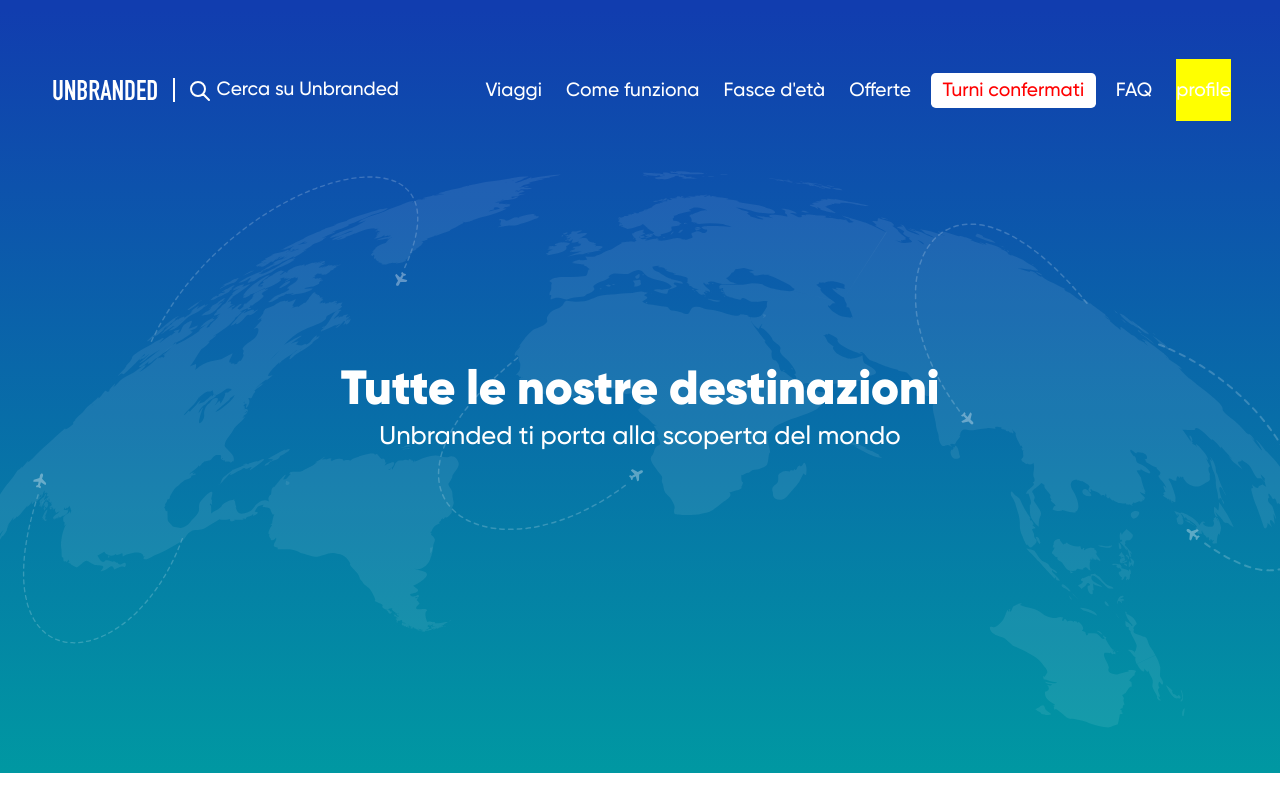
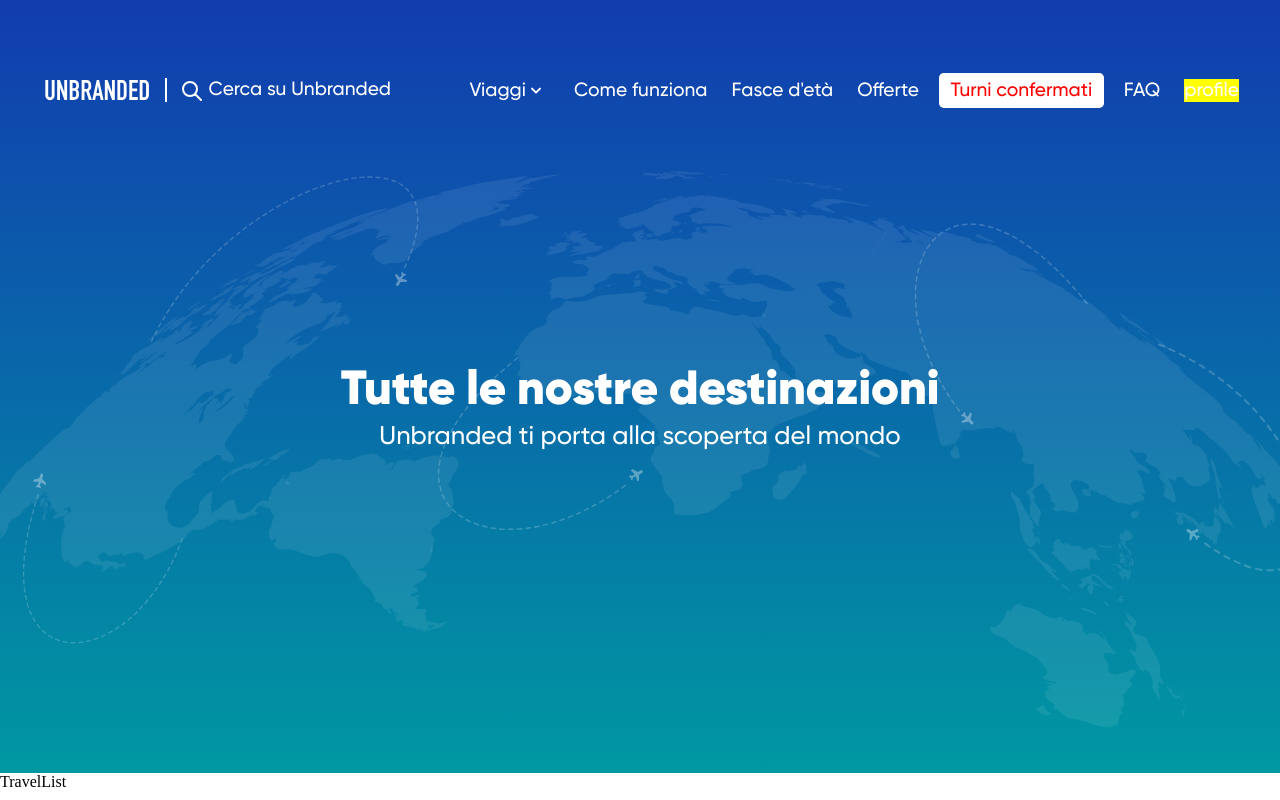
Before and after one commit to jamesbomb/kata, a Nuxt app: page / in a window 1280 px wide. Built offline with nearby package versions, Linux system fonts and the light colour scheme.

Commit message:
edit components

```diff
--- a/assets/scss/_main.scss
+++ b/assets/scss/_main.scss
@@ -1,3 +1,8 @@
-body {
+* {
   margin: 0;
+  padding: 0;
 }
+
+input {
+  all: unset;
+}
--- a/components/DropdownMenu.vue
+++ /dev/null
@@ -1,238 +0,0 @@
-<template>
-  <section class="dropDownWrapper" :class="{ 'dropDownMenuWrapper--noTitle': !menuTitle }">
-
-    <span class="dropDownButton" ref="menu" @click="toggle">
-      {{ menuTitle }}
-    </span>
-
-    <div class="iconWrapper" :class="{ 'iconWrapper--noTitle': !menuTitle }">
-      <div class="bar1" :class="{ 'bar1--open': !!isOpen }" />
-      <div class="bar2" :class="{ 'bar2--open': !!isOpen }" />
-      <div class="bar3" :class="{ 'bar3--open': !!isOpen }" />
-    </div>
-
-    <section class="dropdown" v-if="!!isOpen">
-      <div class="menuArrow" />
-      <slot />
-    </section>
-
-  </section>
-
-</template>
-
-<script>
-export default {
-  props: ["menuTitle"],
-  data: {
-    isOpen: false
-  },
-  methods: {
-    toggle: function() {
-      const closeListener = (e) => {
-        let _this = this
-        if (_this.catchOutsideClick(e, _this.$refs.menu))
-          window.removeEventListener('click', closeListener), _this.isOpen = false
-      }
-      window.addEventListener('click', closeListener)
-
-      isOpen = !isOpen
-    },
-    catchOutsideClick(event, dropdown) {
-      if (dropdown == event.target)
-        return false
-      if (!!this.isOpen && dropdown != event.target)
-        return true
-
-    }
-  },
-}
-</script>
-
-<style lang="scss" scoped>
-.dropDownWrapper {
-  position: relative;
-  border-radius: 8px;
-  background: transparent;
-
-  * {
-    box-sizing: border-box;
-    text-align: left;
-  }
-
-  .dropDownMenu {
-    border: none;
-    font-size: inherit;
-    background: none;
-    outline: none;
-    border-radius: 4px;
-    position: absolute;
-    top: 0;
-    left: 0;
-    display: flex;
-    align-items: center;
-    padding: 0 70px 0 20px;
-    margin: 0;
-    line-height: 1;
-    width: 100%;
-    height: 100%;
-    z-index: 2;
-    cursor: pointer;
-  }
-
-
-  @media (max-width: 1024px) {
-    .iconWrapper {
-      width: 25px;
-      height: 25px;
-      position: absolute;
-      right: 30px;
-      top: 50%;
-      transform: translate(0, -50%);
-      z-index: 1;
-
-      .bar1 {
-        width: 100%;
-        max-width: 28px;
-        height: 3px;
-        background: #fff;
-        position: absolute;
-        top: 50%;
-        left: 50%;
-        border-radius: 9999px;
-        transform: translate(-50%, calc(-50% - 8px));
-        transition: all 0.2s ease;
-      }
-
-      .bar1--open {
-        transform: translate(-50%, -50%) rotate(45deg);
-        margin-top: 0;
-        background: red;
-      }
-
-      .bar2 {
-        width: 100%;
-        max-width: 28px;
-        height: 3px;
-        background: #fff;
-        position: absolute;
-        top: 50%;
-        left: 50%;
-        border-radius: 9999px;
-        opacity: 1;
-        transform: translate(-50%, -50%);
-        transition: all 0.2s ease;
-      }
-
-      .bar2--open {
-        opacity: 0;
-      }
-
-      .bar3 {
-        width: 100%;
-        max-width: 28px;
-        height: 3px;
-        background: #fff;
-        position: absolute;
-        top: 50%;
-        left: 50%;
-        border-radius: 9999px;
-        transform: translate(-50%, calc(-50% + 8px));
-        transition: all 0.2s ease;
-      }
-
-      .bar3--open {
-        top: 50%;
-        transform: translate(-50%, -50%) rotate(-45deg);
-        background: red;
-      }
-    }
-
-    .iconWrapper--noTitle {
-      left: 0;
-      top: 0;
-      bottom: 0;
-      right: 0;
-      width: auto;
-      height: auto;
-      transform: none;
-    }
-  }
-
-  .dropdown {
-    position: absolute;
-    top: 100%;
-    width: 100%;
-    min-width: 300px;
-    min-height: 10px;
-    border-radius: 8px;
-    border: 1px solid #eee;
-    box-shadow: 10px 10px 0 0 rgba(black, .03);
-    background: white;
-    padding: 10px 30px;
-    animation: menu 0.3s ease forwards;
-
-    .menuArrow {
-      width: 20px;
-      height: 20px;
-      position: absolute;
-      top: -10px;
-      left: 20px;
-      border-left: 1px solid #eee;
-      border-top: 1px solid #eee;
-      background: white;
-      transform: rotate(45deg);
-      border-radius: 4px 0 0 0;
-    }
-
-    .option {
-      width: 100%;
-      border-bottom: 1px solid #eee;
-      padding: 20px 0;
-      cursor: pointer;
-      position: relative;
-      z-index: 2;
-
-      &:last-child {
-        border-bottom: 0;
-      }
-
-      * {
-        color: inherit;
-        text-decoration: none;
-        background: none;
-        border: 0;
-        padding: 0;
-        outline: none;
-        cursor: pointer;
-      }
-
-    }
-
-    .desc {
-      opacity: 0.5;
-      display: block;
-      width: 100%;
-      font-size: 14px;
-      margin: 3px 0 0 0;
-      cursor: default;
-    }
-
-  }
-
-  @keyframes menu {
-    from {
-      transform: translate3d(0, 30px, 0)
-    }
-
-    to {
-      transform: translate3d(0, 20px, 0)
-    }
-  }
-}
-
-.dropDownMenuWrapper--noTitle {
-  padding: 0;
-  width: 60px;
-  height: 60px;
-}
-</style>
--- a/components/Header.vue
+++ b/components/Header.vue
@@ -1,14 +1,8 @@
 <template>
   <div class="header">
     <div class="header__LogoMenu">
-      <div class="header__LogoContainer">
-        <NuxtLink to="/" class="header__Logo">
-          <Logo />
-        </NuxtLink>
-        <div class="sep"></div>
-        <input class="header__logoInput" placeholder="Cerca su Unbranded" />
-      </div>
-      <Menu class="header__Menu" />
+      <LogoContainer />
+      <Menu />
     </div>
     <div class="header__Hero">
       <h1>Tutte le nostre destinazioni</h1>
@@ -16,6 +10,15 @@
     </div>
   </div>
 </template>
+
+<script>
+import LogoContainer from './Logo/LogoContainer.vue';
+
+export default {
+  name: 'Header',
+  components: { LogoContainer }
+}
+</script>
 
 <style lang="scss">
 .header {
@@ -75,69 +78,4 @@
     font-size: 1.6rem;
   }
 }
-
-.header__LogoContainer {
-  display: flex;
-  flex-flow: row nowrap;
-  align-content: center;
-  align-items: center;
-  flex: 0 1 auto;
-
-  .sep {
-    width: 2px;
-    height: 0.2rem;
-    display: block;
-    background: #fff;
-    margin-right: 0.8rem;
-    padding: 0.5rem 0 0.8rem 0;
-    margin-bottom: 0.3rem;
-  }
-}
-
-input {
-  all: unset;
-}
-
-.header__logoInput {
-  font-family: 'Gilroy-Medium';
-  font-size: 1.2rem;
-  color: #fff;
-  background: url('../assets/icons/search.svg') no-repeat left 1.3rem;
-  background-size: 1.5rem;
-  padding-left: 1.8rem;
-  line-height: 4rem;
-  padding-bottom: 0.3rem;
-
-  &::placeholder {
-    color: #fff;
-  }
-}
-
-.header__Logo {
-  flex: 2;
-}
-
-.header__Menu {
-  flex: auto;
-  background: transparent;
-  flex: 0 1 auto;
-  padding-bottom: 0.3rem;
-}
-
-@media (max-width: 1024px) {
-  .header__Menu {
-    display: none;
-  }
-
-}
 </style>
-
-<script>
-import Logo from './Logo.vue';
-import Menu from './menu/Menu.vue';
-
-export default {
-  name: 'Header',
-  components: { Logo, Menu }
-}
-</script>
--- a/components/Logo.vue
+++ b/components/Logo/Logo.vue
@@ -1,5 +1,5 @@
 <template>
-  <img src="../static/logo.svg" alt="logo Unbranded" />
+  <img src="@/static/logo.svg" alt="logo Unbranded" />
 </template>
 
 <style lang="scss">
--- /dev/null
+++ b/components/Logo/LogoContainer.vue
@@ -0,0 +1,58 @@
+<template>
+  <div class="logo__container">
+    <NuxtLink to="/" class="logo">
+      <Logo />
+    </NuxtLink>
+    <div class="logo__separator"></div>
+    <input class="logo__input" placeholder="Cerca su Unbranded" />
+  </div>
+</template>
+
+<script>
+import Logo from './Logo.vue'
+
+export default {
+  name: 'LogoContainer',
+  components: { Logo }
+}
+</script>
+
+<style lang="scss">
+.logo__container {
+  display: flex;
+  flex-flow: row nowrap;
+  align-content: center;
+  align-items: center;
+  flex: 0 1 auto;
+
+}
+
+.logo__separator {
+  width: 2px;
+  height: 0.2rem;
+  display: block;
+  background: #fff;
+  margin-right: 0.8rem;
+  padding: 0.5rem 0 0.8rem 0;
+  margin-bottom: 0.3rem;
+}
+
+.logo {
+  flex: 2;
+}
+
+.logo__input {
+  font-family: 'Gilroy-Medium';
+  font-size: 1.2rem;
+  color: #fff;
+  background: url('@/assets/icons/search.svg') no-repeat left 1.3rem;
+  background-size: 1.5rem;
+  padding-left: 1.8rem;
+  line-height: 4rem;
+  padding-bottom: 0.3rem;
+
+  &::placeholder {
+    color: #fff;
+  }
+}
+</style>
--- /dev/null
+++ b/components/Menu/DropdownMenu.vue
@@ -0,0 +1,71 @@
+<template>
+  <div class="dropdown__wrapper">
+    <span class="dropdown__title" v-bind:style="{ 'background-image': `url(${require(`@/assets/icons/${icon}.svg`)})` }"
+      @click="dropdownOpen">{{
+          menuTitle
+      }}</span>
+    <div v-if="show" class="dropdown__children">
+      <ul class="dropdown__list">
+        <li v-for="item in items" :key="item.name">
+          <a href="">{{ item.name }}</a>
+        </li>
+      </ul>
+    </div>
+  </div>
+
+</template>
+
+<script>
+export default {
+  name: 'DropdownMenu',
+  props: [
+    "menuTitle",
+    "icon"
+  ],
+  data: function () {
+    return {
+      show: false,
+      items: [{ name: 'Europa' }, { name: 'Asia' }, { name: 'Africa' }, { name: 'America' }, { name: 'Oceania' }]
+    }
+  },
+  methods: {
+    dropdownOpen() {
+      this.show = !this.show;
+    }
+  }
+}
+</script>
+
+<style lang="scss">
+.dropdown__wrapper {
+  position: relative;
+}
+
+.dropdown__title {
+  background-repeat: no-repeat;
+  background-position: right center;
+  padding-right: 1.5rem;
+  background-size: 1.5rem;
+  padding-bottom: 0.3rem;
+}
+
+.dropdown__list {
+  list-style-type: none;
+
+  li {
+    padding: 0.3rem;
+  }
+
+  a {
+    text-decoration: none;
+  }
+}
+
+.dropdown__children {
+  position: absolute;
+  top: 2.5rem;
+  background: #fff;
+  border-radius: 0.3rem;
+  padding: 0.5rem;
+}
+</style>
--- a/components/Menu/Menu.vue
+++ b/components/Menu/Menu.vue
@@ -1,12 +1,9 @@
 <template>
-  <section>
-    <nav class="navigation">
+  <section id="menu" class="menu">
+    <nav>
       <ul>
         <li>
-          <dropdown-menu menu-title="Viaggi"></dropdown-menu>
-          <section :key="places.indexOf(place)" v-for="place in places" class="option">
-            <NuxtLink class="place">{{ place }}</NuxtLink>
-          </section>
+          <dropdown-menu menu-title="Viaggi" icon="chevron" />
         </li>
         <li>
           <NuxtLink to="/come-funziona">Come funziona</NuxtLink>
@@ -31,32 +28,43 @@
   </section>
 </template>
 
+
 <script>
-import Profile from "./Profile.vue";
-import DropdownMenu from "../DropdownMenu.vue";
+import Profile from "../Menu/Profile.vue";
+import DropdownMenu from '../Menu/DropdownMenu.vue';
 
 export default {
-  components: { Profile },
+  name: 'Menu',
+  components: { Profile, DropdownMenu},
   data: {
-    places: ['Europa', 'Asia', 'Africa', 'America', 'Oceania'],
-    active: false
-  },
-  methods: {
-    toggle() {
-      this.active = !this.active
-    }
+    show: false
   }
 }
 </script>
 
 
 <style lang="scss" scoped>
+.menu {
+  flex: auto;
+  background: transparent;
+  flex: 0 1 auto;
+  padding-bottom: 0.3rem;
+}
+
+@media (max-width: 1024px) {
+  .menu {
+    display: none;
+  }
+
+}
+
 a.nuxt-link-active,
-.navigation li {
+.menu li {
   color: #fff;
 
   :hover {
     color: grey;
+    cursor: pointer;
   }
 }
 
--- a/components/TravelList.vue
+++ b/components/TravelList.vue
@@ -0,0 +1,13 @@
+<template>
+<span>TravelList</span>
+</template>
+
+<style lang="sass" scoped>
+
+</style>
+
+<script>
+export default {
+  name: 'TravelList',
+}
+</script>
--- a/pages/index.vue
+++ b/pages/index.vue
@@ -1,13 +1,17 @@
 <template>
-  <Header />
+  <div>
+    <Header />
+    <TravelList />
+  </div>
 </template>
 
 <script>
 
-import Header from "@/components/Header.vue";
+import Header from "~/components/Header.vue";
+import TravelList from "@/components/TravelList.vue";
 
 export default {
   name: 'Index',
-  components: { Header }
+  components: { Header, TravelList }
 }
 </script>
```
Also changed, not shown: assets/icons/chevron.svg (added), assets/icons/search.svg.
